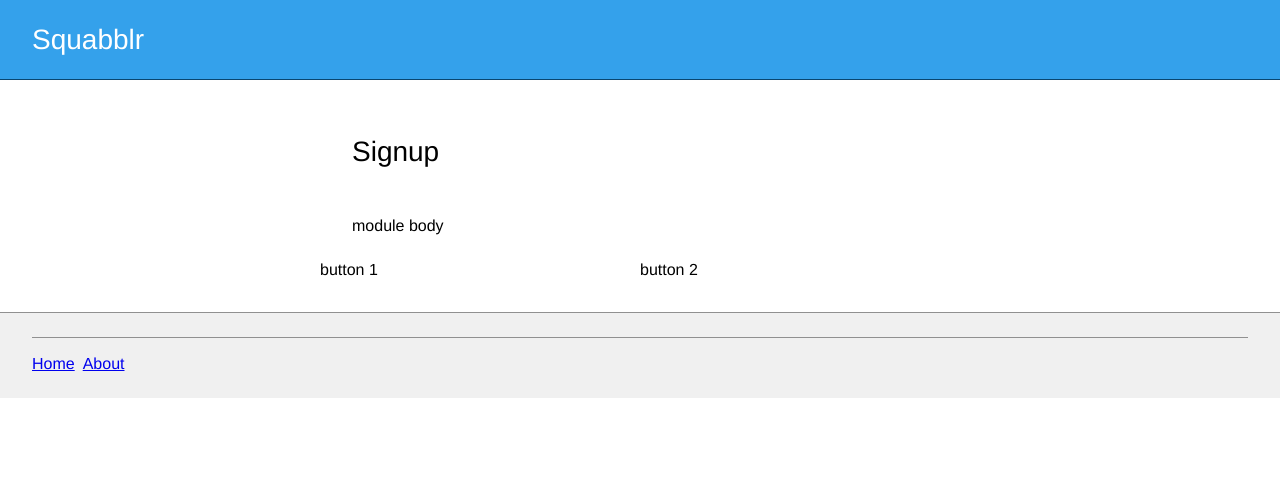
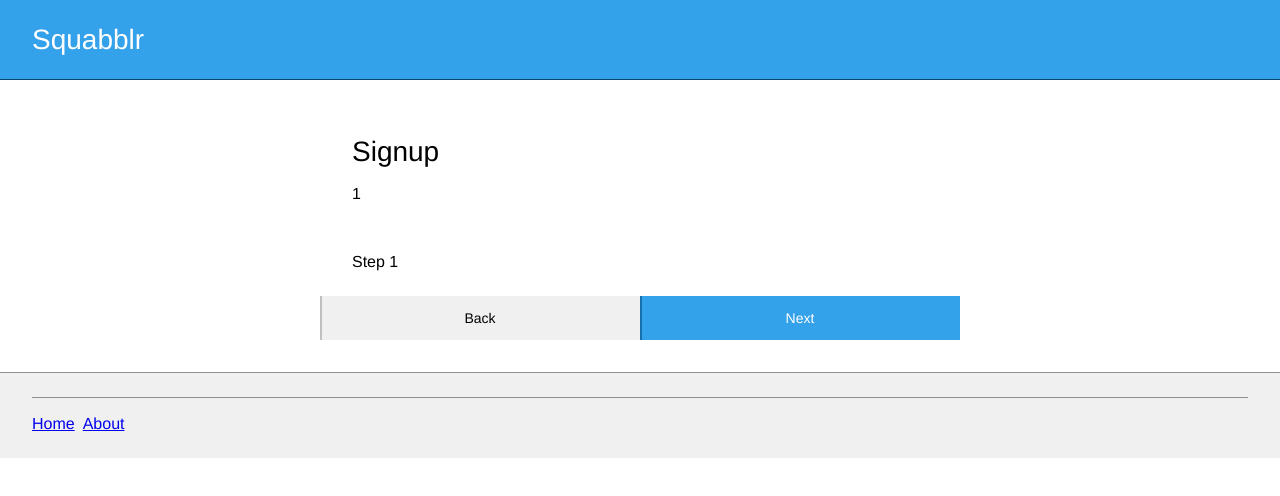
Before and after one commit to BrandonJohnston/squabblr-react-app, a React (Create React App) app: page /signup in a window 1280 px wide. Shown: the top 496 px of the page. Built offline with nearby package versions, Linux system fonts and the light colour scheme.

Commit message:
signup page work

```diff
--- /dev/null
+++ b/src/components/Button/SqButton.js
@@ -0,0 +1,18 @@
+import React from 'react';
+
+function SqButton(props) {
+
+	function handleClick() {
+		props.onClick();
+	}
+
+	return (
+		<div className={ 'button ' + props.buttonType } onClick={ () => handleClick() }>
+			<span className={'button-text'}>
+				{ props.buttonText }
+			</span>
+		</div>
+	);
+}
+
+export default SqButton;
--- a/src/static/sass/core/_core.scss
+++ b/src/static/sass/core/_core.scss
@@ -5,7 +5,6 @@
 *
 *
 *************************************************************************/
-
 * {
 	box-sizing: border-box;
 }
--- a/src/static/sass/core/_typography.scss
+++ b/src/static/sass/core/_typography.scss
@@ -5,7 +5,6 @@
 *
 *
 *************************************************************************/
-
 h1, h2, h3, h4, h5, h6 {
 	color: $black;
 	font-weight: 100;
--- a/src/static/sass/index.scss
+++ b/src/static/sass/index.scss
@@ -13,6 +13,7 @@
 
 // Patterns
 @import 'patterns/inline-list';
+@import 'patterns/button';
 @import 'patterns/general-module';
 
 // Layout
--- /dev/null
+++ b/src/static/sass/patterns/_button.scss
@@ -0,0 +1,54 @@
+/*************************************************************************
+*
+*
+* Inline List
+*
+*
+*************************************************************************/
+
+%button-base {
+	cursor: pointer;
+	font-size: .875rem;
+	padding: .75rem 1rem;
+	position: relative;
+	text-align: center;
+
+	&:before {
+		bottom: 0;
+		content: '';
+		left: 0;
+		position: absolute;
+		transition: all .15s ease-in-out;
+		top: 0;
+		width: .125rem;
+	}
+
+	&:hover {
+
+		&:before {
+			width: .5rem;
+		}
+	}
+}
+
+.button-general {
+	@extend %button-base;
+
+	background: $gray-lighter;
+	color: $black;
+
+	&:before {
+		background: $gray-light;
+	}
+}
+
+.button-primary {
+	@extend %button-base;
+
+	background: $blue;
+	color: $white;
+
+	&:before {
+		background: $blue-dark;
+	}
+}
--- a/src/static/sass/patterns/_general-module.scss
+++ b/src/static/sass/patterns/_general-module.scss
@@ -5,7 +5,6 @@
 *
 *
 *************************************************************************/
-
 .general-module {
 
 	&.restricted {
--- a/src/static/sass/patterns/_inline-list.scss
+++ b/src/static/sass/patterns/_inline-list.scss
@@ -5,7 +5,6 @@
 *
 *
 *************************************************************************/
-
 .inline-list {
 
 	list-style: none;
--- a/src/store/store.js
+++ b/src/store/store.js
@@ -1,8 +1,12 @@
 import { configureStore } from '@reduxjs/toolkit';
+
 import counterReducer from '../features/counter/counterSlice';
 
+import SignupReducer from '../views/Signup/SignupSlice';
+
 export default configureStore({
-  reducer: {
-    counter: counterReducer,
-  },
+	reducer: {
+		counter: counterReducer,
+		signup: SignupReducer
+	},
 });
--- a/src/views/Signup/Signup.js
+++ b/src/views/Signup/Signup.js
@@ -1,18 +1,65 @@
-import React, { useState } from 'react';
+import React from 'react';
 
+// Import Redux / State management
+import { useSelector, useDispatch } from 'react-redux';
+import {
+	incrementStep,
+	decrementStep,
+	selectStep,
+} from './SignupSlice';
+
+// Import Templates
+import SqSignupStepOne from "./Steps/StepOne";
+import SqSignupStepTwo from "./Steps/StepTwo";
+
+// Import Components
+import SqButton from "../../components/Button/SqButton";
+
+// Signup Function
 function SqSignup() {
+
+	const step = useSelector(selectStep);
+	const dispatch = useDispatch();
+
+	/*
+	 * onNext - handle 'Next' button clicks
+	 */
+	function onNext() {
+		if (step < 3) {
+			dispatch(incrementStep());
+		}
+	}
+
+	/*
+	 * onBack - handle 'Back' button clicks
+	 */
+	function onBack() {
+		if (step > 1) {
+			dispatch(decrementStep());
+		}
+	}
 
 	return (
 		<div className={'general-module restricted signup-page'}>
 			<div className={'mod-header-wrapper'}>
 				<h2>Signup</h2>
+				<p>{ step }</p>
 			</div>
 			<div className={'mod-body-wrapper'}>
-				<p>module body</p>
+				{step === 1 &&
+					<SqSignupStepOne/>
+				}
+				{step === 2 &&
+					<SqSignupStepTwo/>
+				}
 			</div>
 			<div className={'mod-footer-wrapper equal-action-container'}>
-				<div className={'button'}>button 1</div>
-				<div className={'button'}>button 2</div>
+				<SqButton buttonText={'Back'}
+						  buttonType={'button-general'}
+						  onClick={ () => onBack() } />
+				<SqButton buttonText={'Next'}
+						  buttonType={'button-primary'}
+						  onClick={ () => onNext() } />
 			</div>
 		</div>
 	);
--- /dev/null
+++ b/src/views/Signup/SignupSlice.js
@@ -0,0 +1,30 @@
+import { createSlice } from '@reduxjs/toolkit';
+
+export const SignupSlice = createSlice({
+	name: 'signup',
+	initialState: {
+		step: 1,
+	},
+	reducers: {
+		incrementStep: state => {
+			// Redux Toolkit allows us to write "mutating" logic in reducers. It
+			// doesn't actually mutate the state because it uses the Immer library,
+			// which detects changes to a "draft state" and produces a brand new
+			// immutable state based off those changes
+			state.step += 1;
+		},
+		decrementStep: state => {
+			state.step -= 1;
+		}
+	},
+});
+
+export const { incrementStep, decrementStep } = SignupSlice.actions;
+
+
+// The function below is called a selector and allows us to select a value from
+// the state. Selectors can also be defined inline where they're used instead of
+// in the slice file. For example: `useSelector((state) => state.counter.value)`
+export const selectStep = state => state.signup.step;
+
+export default SignupSlice.reducer;
--- /dev/null
+++ b/src/views/Signup/Steps/StepOne.js
@@ -0,0 +1,14 @@
+import React, { useState } from 'react';
+
+function SqSignupStepOne() {
+
+
+
+	return (
+		<div className={'mod-body-wrapper'}>
+			<p>Step 1</p>
+		</div>
+	);
+}
+
+export default SqSignupStepOne;
--- /dev/null
+++ b/src/views/Signup/Steps/StepTwo.js
@@ -0,0 +1,14 @@
+import React, { useState } from 'react';
+
+function SqSignupStepTwo() {
+
+
+
+	return (
+		<div className={'mod-body-wrapper'}>
+			<p>Step 2</p>
+		</div>
+	);
+}
+
+export default SqSignupStepTwo;
```
